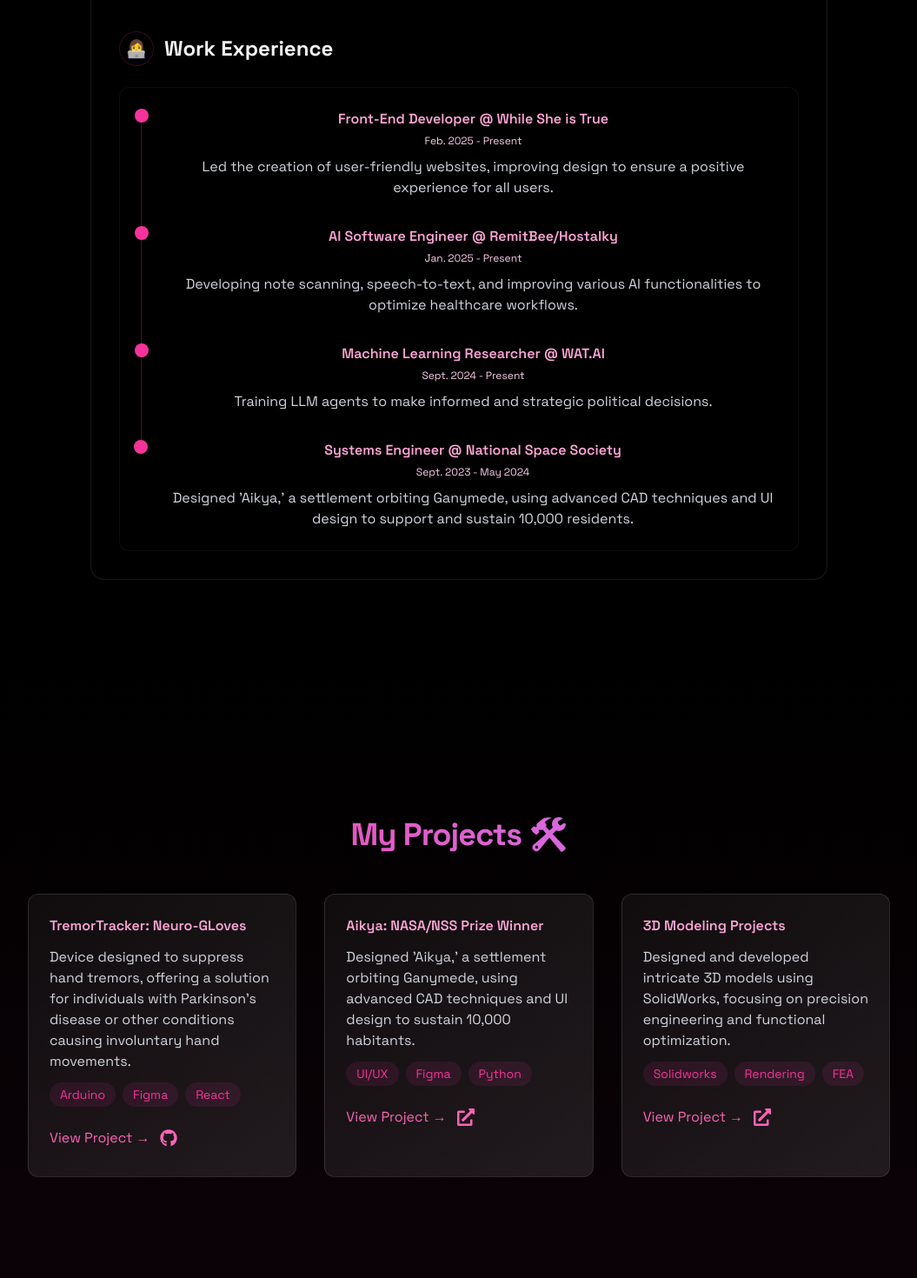
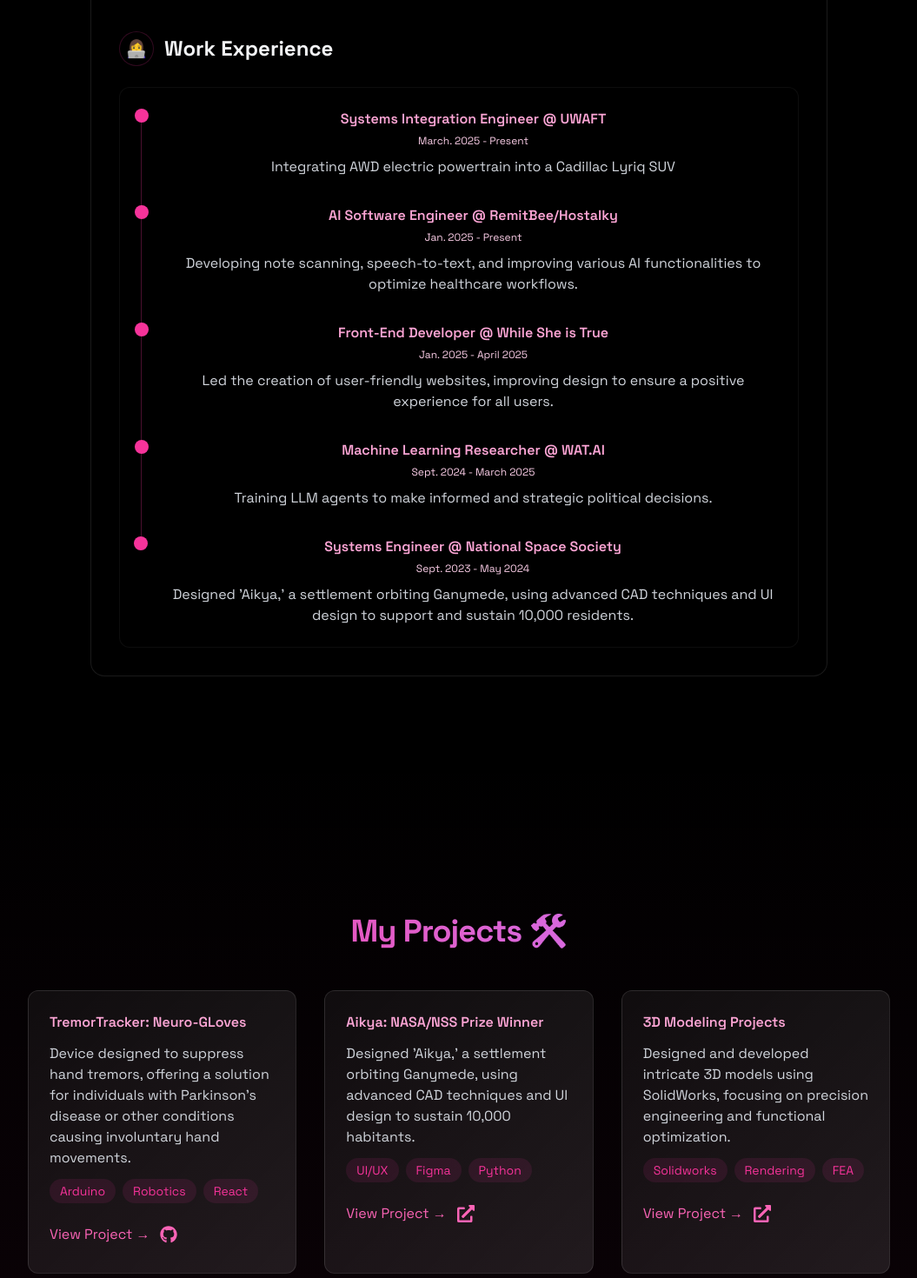
Before and after one commit to yalda00/Yalda-Nikookar-Portfolio, a React (Vite) app: page /#/ in a window 1280 px wide. Shown: the part 1640-3110 px from the top of the page at 87% size, without its empty margins (112-1167 px from the left). Built offline with nearby package versions, Linux system fonts and the light colour scheme; the HTML template or start-up script is replaced by a standard one.

Commit message:
Added info

```diff
--- a/src/components/sections/About.jsx
+++ b/src/components/sections/About.jsx
@@ -7,7 +7,7 @@
 
   const frontendSkills = ["React", "TypeScript", "TailwindCSS", "NextJS", "HTML/CSS", "Figma", "SEO", "ThreeJS", "Vercel/Vite"];
   const backendSkills = ["C++", "NodeJS", "Python", "AWS Lambda", "AWS S3", "Linux", "MongoDB", "MATLAB", "API Gateway"];
-  const engSkills = ["SOLIDWORKS", "PCB Design", "AutoCAD", "Fusion360", "Adobe"];
+  const engSkills = ["SOLIDWORKS", "PCB Design", "AutoCAD", "Fusion360", "Adobe", "Robotics"];
 
   const educationItems = [
     {
@@ -20,10 +20,10 @@
 
   const workItems = [
     {
-      title: "Front-End Developer",
-      company: "While She is True",
-      period: "Feb. 2025 - Present",
-      description: "Led the creation of user-friendly websites, improving design to ensure a positive experience for all users."
+      title: "Systems Integration Engineer",
+      company: "UWAFT",
+      period: "March. 2025 - Present",
+      description: "Integrating AWD electric powertrain into a Cadillac Lyriq SUV"
     },
     {
       title: "AI Software Engineer",
@@ -32,9 +32,15 @@
       description: "Developing note scanning, speech-to-text, and improving various AI functionalities to optimize healthcare workflows."
     },
     {
+      title: "Front-End Developer",
+      company: "While She is True",
+      period: "Jan. 2025 - April 2025",
+      description: "Led the creation of user-friendly websites, improving design to ensure a positive experience for all users."
+    },
+    {
       title: "Machine Learning Researcher",
       company: "WAT.AI",
-      period: "Sept. 2024 - Present",
+      period: "Sept. 2024 - March 2025",
       description: "Training LLM agents to make informed and strategic political decisions."
     },
     {
--- a/src/components/sections/Projects.jsx
+++ b/src/components/sections/Projects.jsx
@@ -103,7 +103,7 @@
                         <ProjectCard
                             title="TremorTracker: Neuro-GLoves"
                             description="Device designed to suppress hand tremors, offering a solution for individuals with Parkinson's disease or other conditions causing involuntary hand movements."
-                            technologies={["Arduino", "Figma", "React"]}
+                            technologies={["Arduino", "Robotics", "React"]}
                             githubLink="https://github.com/yalda00/Steady---Neuro-Gloves"
                             projectLink="https://github.com/yalda00/Steady---Neuro-Gloves"
                         />
```
